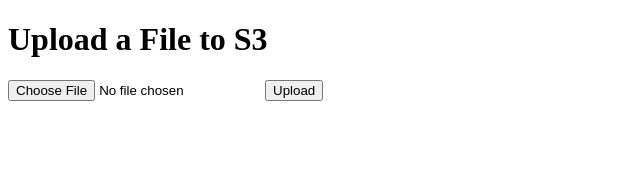
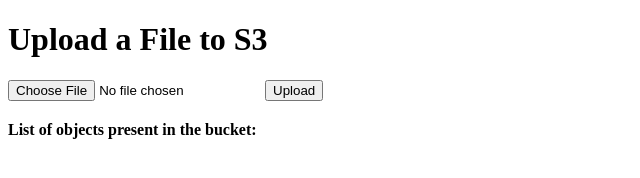
Before and after one commit to zaharabhori/upload-images-to-s3, a website: page public/index.html in a window 1280 px wide. Shown: the whole page, without its empty margins (0-640 px from the left). Drawn offline with Linux system fonts and the light colour scheme; no server answers.

Commit message:
style changes

```diff
--- a/public/index.html
+++ b/public/index.html
@@ -12,6 +12,7 @@
         <button type="submit">Upload</button>
     </form>
     <div id="message"></div>
+    <div style="margin-top: 20px; margin-bottom: 10px; font-weight: 600;">List of objects present in the bucket:</div>
     <div id="imageList"></div> <!-- New div to display images -->
     <script src="upload.js"></script>
 </body>
```
